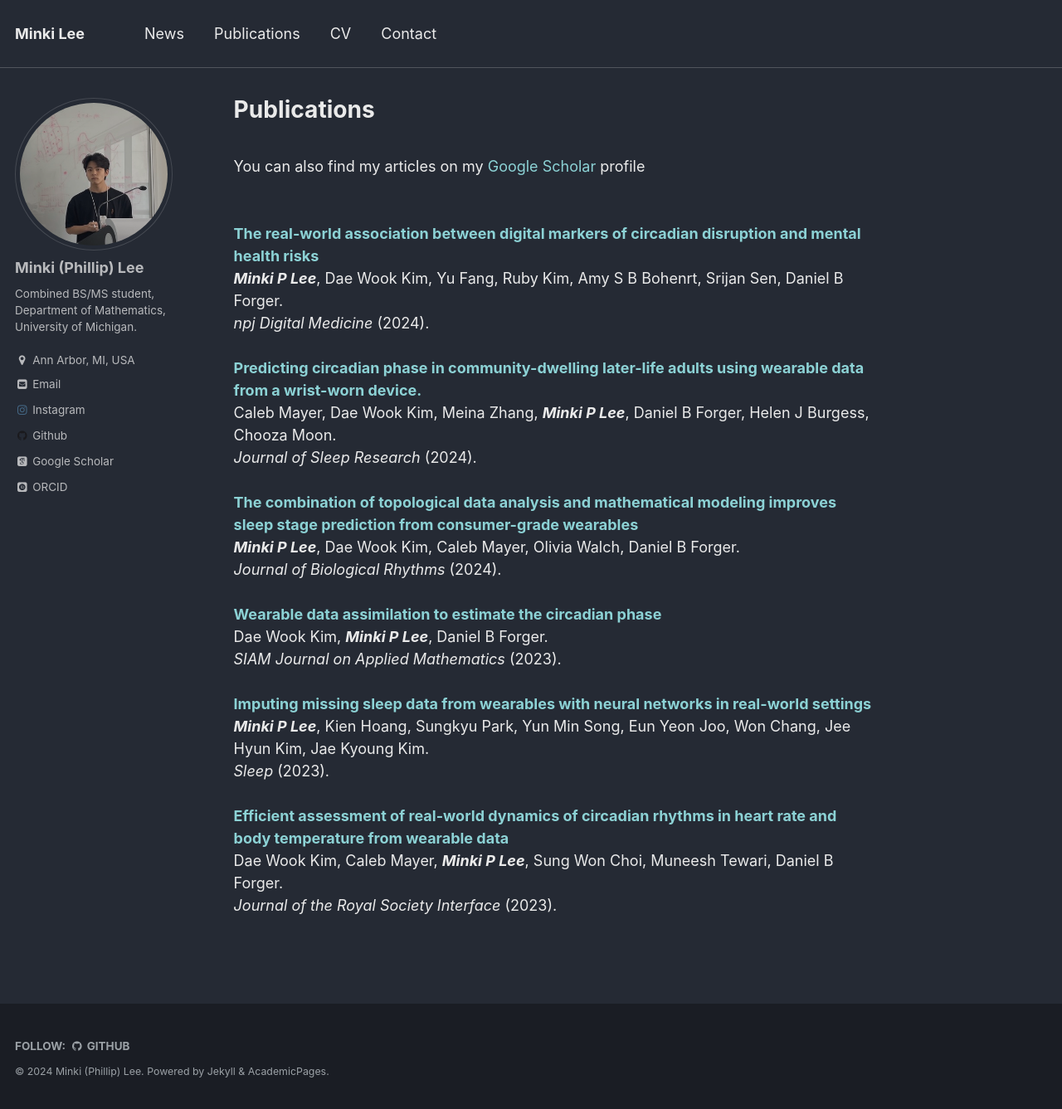
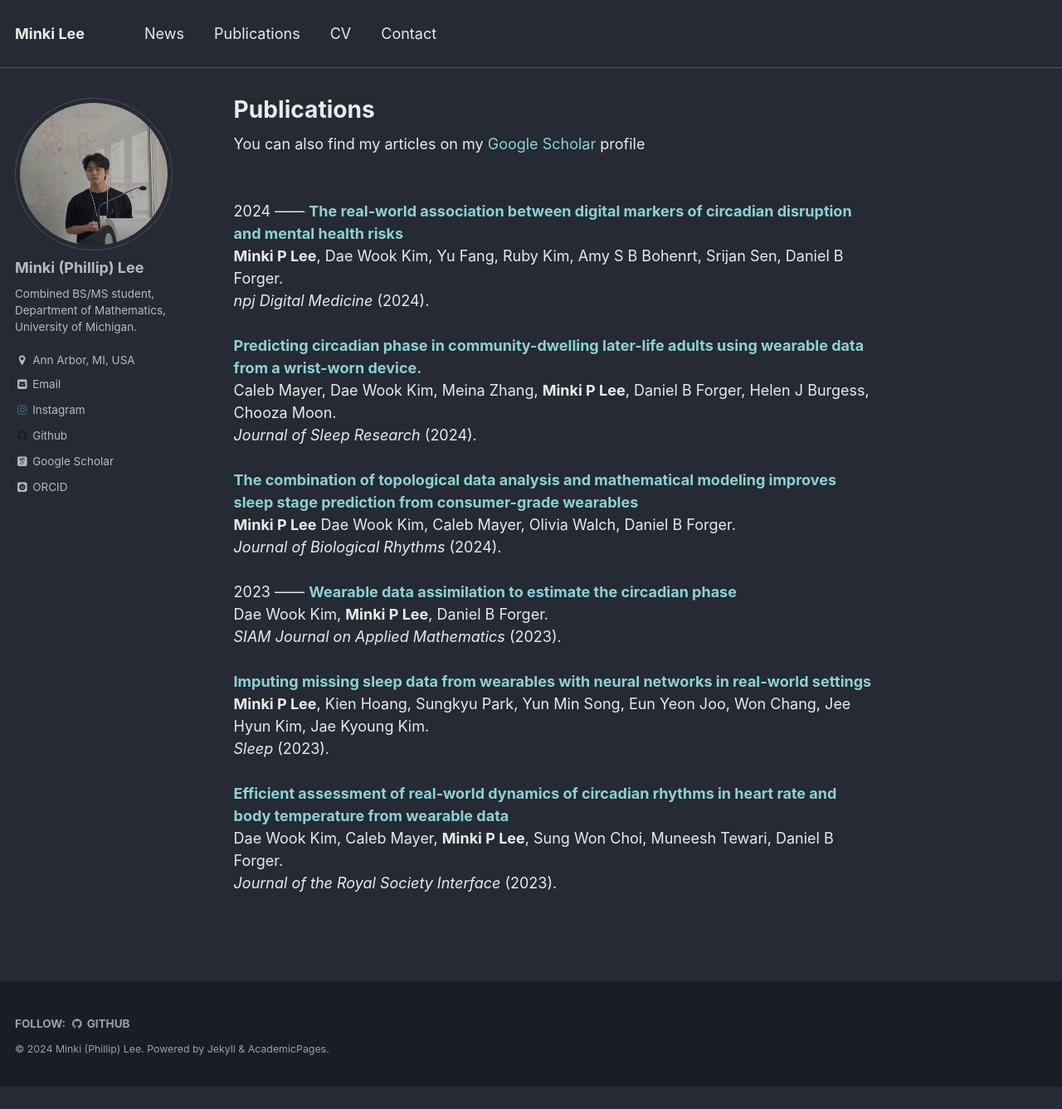
Before and after one commit to minkiplee/minkiplee.github.io, a Jekyll site: the page built from _pages/publications.md, in a window 1280 px wide and 1337 px high. Shown: the whole window at 83% size. Built offline with Jekyll 4.4.1, drawn with Linux system fonts in a browser that asks for light colours; nearby versions of some CDN libraries; some web fonts are replaced; library files that are not in the unit come from our copies.

Commit message:
update again

```diff
--- a/_pages/publications.md
+++ b/_pages/publications.md
@@ -3,35 +3,38 @@ title: "Publications"
 permalink: /publications/
 author_profile: true
 ---
-<br>
 You can also find my articles on my [Google Scholar](https://scholar.google.com/citations?user=Dx9aVjgAAAAJ&hl=en) profile <br>
 <br>
 <br>
+2024
+------
 <b>[The real-world association between digital markers of circadian disruption and mental health risks](https://www.nature.com/npjdigitalmed/)</b> <br>
-<i><b>Minki P Lee</b></i>, Dae Wook Kim, Yu Fang, Ruby Kim, Amy S B Bohenrt, Srijan Sen, Daniel B Forger.<br>
+<b>Minki P Lee</b>, Dae Wook Kim, Yu Fang, Ruby Kim, Amy S B Bohenrt, Srijan Sen, Daniel B Forger.<br>
 <i>npj Digital Medicine</i> (2024).
 <br>
 <br>
 <b>[Predicting circadian phase in community-dwelling later-life adults using wearable data from a wrist-worn device.](https://onlinelibrary.wiley.com/journal/13652869)</b> <br>
-Caleb Mayer, Dae Wook Kim, Meina Zhang, <i><b>Minki P Lee</b></i>, Daniel B Forger, Helen J Burgess, Chooza Moon.<br>
+Caleb Mayer, Dae Wook Kim, Meina Zhang, <b>Minki P Lee</b>, Daniel B Forger, Helen J Burgess, Chooza Moon.<br>
 <i>Journal of Sleep Research</i> (2024).
 <br>
 <br>
 <b>[The combination of topological data analysis and mathematical modeling improves sleep stage prediction from consumer-grade wearables](https://journals.sagepub.com/doi/abs/10.1177/07487304241288607)</b> <br>
-<i><b>Minki P Lee</b></i>, Dae Wook Kim, Caleb Mayer, Olivia Walch, Daniel B Forger.<br>
+<b>Minki P Lee</b> Dae Wook Kim, Caleb Mayer, Olivia Walch, Daniel B Forger.<br>
 <i>Journal of Biological Rhythms</i> (2024).
 <br>
 <br>
+2023
+------
 <b>[Wearable data assimilation to estimate the circadian phase](https://epubs.siam.org/doi/abs/10.1137/22M1509680?journalCode=smjmap)</b> <br>
-Dae Wook Kim, <i><b>Minki P Lee</b></i>, Daniel B Forger.<br>
+Dae Wook Kim, <b>Minki P Lee</b>, Daniel B Forger.<br>
 <i>SIAM Journal on Applied Mathematics</i> (2023).
 <br>
 <br>
 <b>[Imputing missing sleep data from wearables with neural networks in real-world settings](https://academic.oup.com/sleep/article/47/1/zsad266/7306801?guestAccessKey=f6f99397-0704-4d2d-8705-42bbd21c546a&login=false&utm_source=authortollfreelink&utm_campaign=sleep&utm_medium=email)</b> <br>
-<i><b>Minki P Lee</b></i>, Kien Hoang, Sungkyu Park, Yun Min Song, Eun Yeon Joo, Won Chang, Jee Hyun Kim, Jae Kyoung Kim.<br>
+<b>Minki P Lee</b>, Kien Hoang, Sungkyu Park, Yun Min Song, Eun Yeon Joo, Won Chang, Jee Hyun Kim, Jae Kyoung Kim.<br>
 <i>Sleep</i> (2023).
 <br>
 <br>
 <b>[Efficient assessment of real-world dynamics of circadian rhythms in heart rate and body temperature from wearable data](https://royalsocietypublishing.org/doi/full/10.1098/rsif.2023.0030)</b> <br>
-Dae Wook Kim, Caleb Mayer, <i><b>Minki P Lee</b></i>, Sung Won Choi, Muneesh Tewari, Daniel B Forger.<br>
+Dae Wook Kim, Caleb Mayer, <b>Minki P Lee</b>, Sung Won Choi, Muneesh Tewari, Daniel B Forger.<br>
 <i>Journal of the Royal Society Interface</i> (2023).
```
Also changed, not shown: _pages/contact.md (+1 -1 lines).
